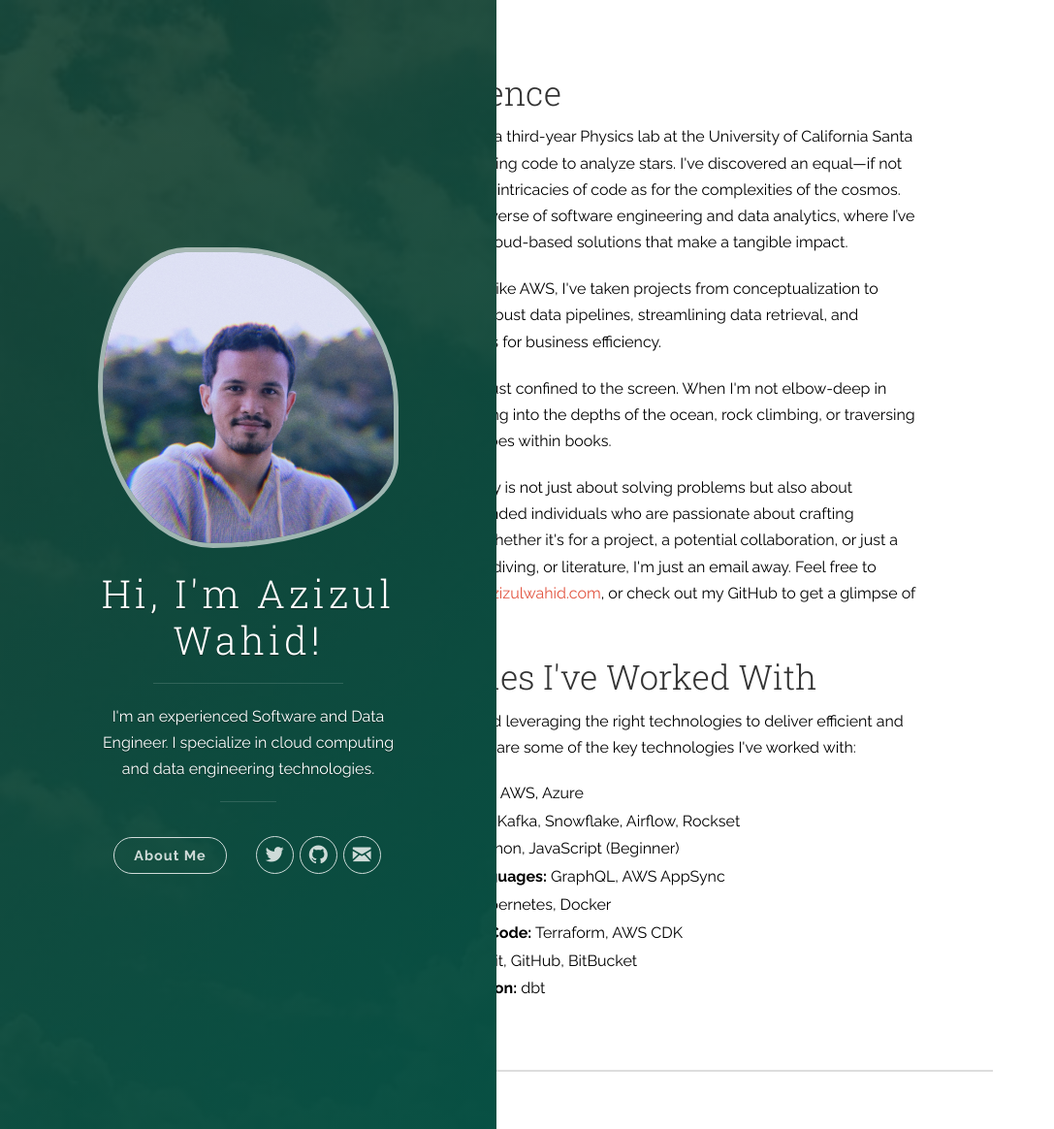
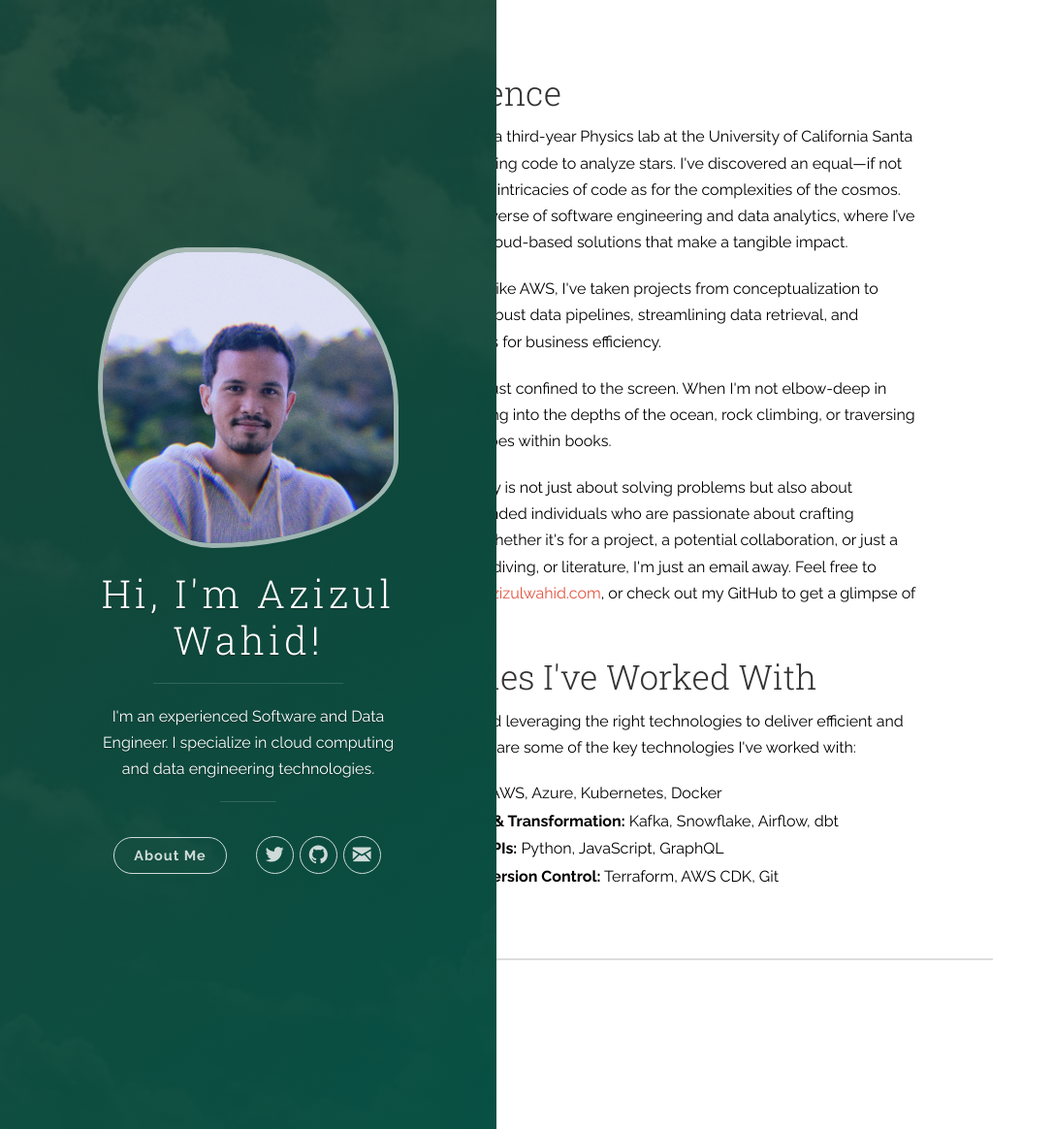
Before and after one commit to azizulwahid/azizulwahid.com, a Jekyll site: the page built from tags.md, in a window 1280 px wide and 1164 px high. Shown: the whole window at 97% size, without its empty margins (0-1087 px from the left). Built offline with Jekyll 4.4.1, drawn with Linux system fonts in a browser that asks for light colours.

```diff
--- a/_layouts/default.html
+++ b/_layouts/default.html
@@ -16,7 +16,7 @@
         </p>
 
         <p>
-        Utilizing cloud services like AWS, I've taken projects from conceptualization to deployment, creating robust data pipelines, streamlining data retrieval, and finetuning performances for business efficiency.
+          Utilizing cloud services like AWS, I've taken projects from conceptualization to deployment, creating robust data pipelines, streamlining data retrieval, and finetuning performances for business efficiency.
         </p>
 
         <p>
@@ -35,14 +35,10 @@
         </p>
 
         <ul>
-          <li><strong>Cloud Computing:</strong> AWS, Azure</li>
-          <li><strong>Data Engineering:</strong> Kafka, Snowflake, Airflow, Rockset</li>
-          <li><strong>Programming:</strong> Python, JavaScript (Beginner)</li>
-          <li><strong>APIs & Query Languages:</strong> GraphQL, AWS AppSync</li>
-          <li><strong>DevOps Tools:</strong> Kubernetes, Docker</li>
-          <li><strong>Infrastructure as Code:</strong> Terraform, AWS CDK</li>
-          <li><strong>Version Control:</strong> Git, GitHub, BitBucket</li>
-          <li><strong>Data Transformation:</strong> dbt</li>
+          <li><strong>Cloud & DevOps:</strong> AWS, Azure, Kubernetes, Docker</li>
+          <li><strong>Data Engineering & Transformation:</strong> Kafka, Snowflake, Airflow, dbt</li>
+          <li><strong>Programming & APIs:</strong> Python, JavaScript, GraphQL</li>
+          <li><strong>Infrastructure & Version Control:</strong> Terraform, AWS CDK, Git</li>
         </ul>
 
       </div>
```
